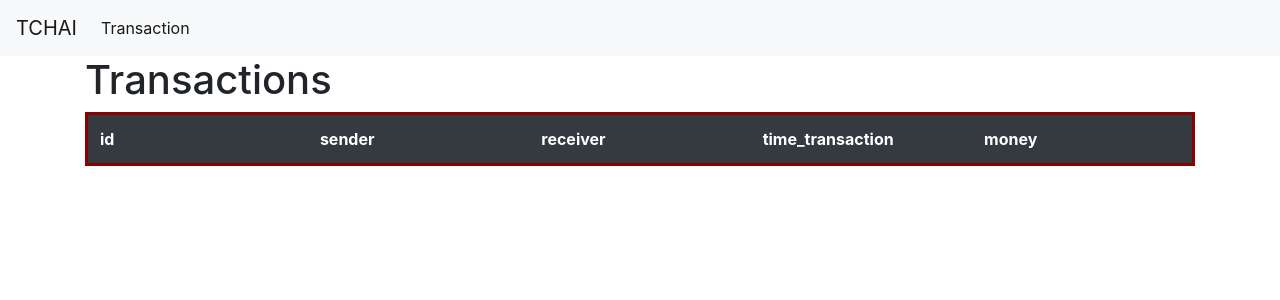
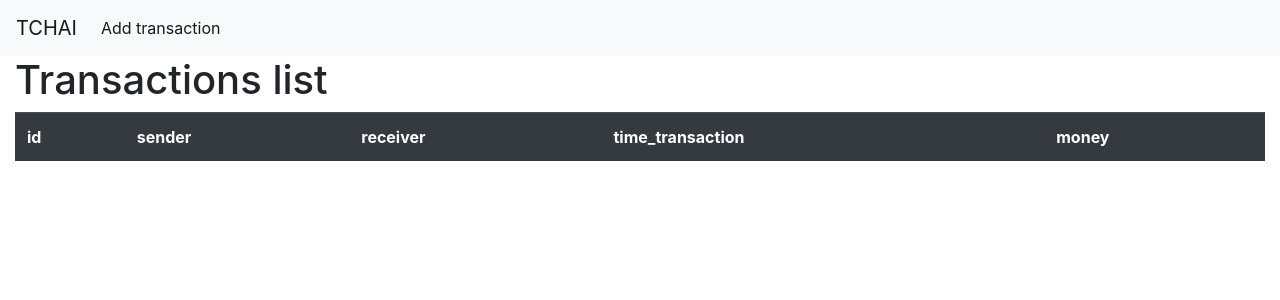
Before and after one commit to omegaBionic/TCHAI-JULIEN-BOULLY-YOUSSEF-TALEB, a Flask app: page / in a window 1280 px wide. Shown: the top 300 px of the page. Run offline with Flask 2, Linux system fonts and the light colour scheme; data that the repository does not hold is empty; some libraries are stand-ins or nearby versions.

Commit message:
[Web] Added transaction add.

```diff
--- a/api_http.py
+++ b/api_http.py
@@ -9,34 +9,35 @@ from DatabaseRequests import *
 app = Flask(__name__)
 transactions = []
 
-
 @app.route('/')
 def index():
     request_is_successful, request_response = DatabaseRequests.get_transactions()
     json_datas = json.loads(json.dumps([dict(ix) for ix in request_response]))
     return render_template('index.html', jsonfile=json_datas)
 
-@app.route('/transaction')
-def transaction():
-    return render_template('transaction.html')
+@app.route('/add', methods=['GET'])
+def add():
+    return render_template('add.html')
 
-@app.route('/api/transaction', methods=['POST'])
-def add():
+@app.route('/api/add', methods=['POST'])
+def api_add():
     """Add a user to the database"""
     # Get the body of the request as a json object
-    transaction_json = request.json
+    transaction = request.form
 
     # Get the elements of the json object
-    sender = transaction_json.get("sender", None)
-    receiver = transaction_json.get("receiver", None)
-    money = transaction_json.get("money", None)
+    sender = transaction['sender']
+    receiver = transaction['receiver']
+    money = transaction['money']
+    print("[api_add] POST: '{}' - '{}' - '{}'".format(sender, receiver, money))
+
     # Get the current time and date as a string
     time_transaction = datetime.datetime.now().strftime("%Y-%m-%d %H:%M:%S")
-
     transaction_is_added, request_response = DatabaseRequests.insert_transaction_into_table(sender=sender,
                                                                                             receiver=receiver,
                                                                                             time_transaction=time_transaction,
                                                                                             money=money)
+    print("[api_add] POST: '{}' - '{}'".format(transaction_is_added, request_response))
     if transaction_is_added:
         response_message_dict = {'message': 'Transaction added', 'code': 'SUCCESS'}
         return make_response(jsonify(response_message_dict), 200)
--- a/static/css/style.css
+++ b/static/css/style.css
@@ -1,9 +1,3 @@
-table {
-  table-layout: fixed;
-  width: 100%;
-  border-collapse: collapse;
-  border: 3px solid darkred;
-}
 
 thead th:nth-child(1) {
   width: 30%;
--- a/templates/base.html
+++ b/templates/base.html
@@ -23,12 +23,12 @@
       <div class="collapse navbar-collapse" id="navbarNav">
           <ul class="navbar-nav">
               <li class="nav-item active">
-                  <a class="nav-link" href="{{ url_for('transaction') }}">Transaction</a>
+                  <a class="nav-link" href="{{ url_for('add') }}">Add transaction</a>
               </li>
           </ul>
       </div>
   </nav>
-  <div class="container">
+  <div class="container-fluid">
       {% block content %} {% endblock %}
   </div>
 
--- a/templates/index.html
+++ b/templates/index.html
@@ -1,6 +1,6 @@
 {% extends 'base.html' %}
 {% block content %}
-    <h1>{% block title %} Transactions {% endblock %}</h1>
+    <h1>{% block title %} Transactions list {% endblock %}</h1>
 
     <table class="table table-striped table-dark">
         <thead> <!-- En-tête du tableau -->
```
Also changed, not shown: templates/add.html (added, +21 -0 lines).
